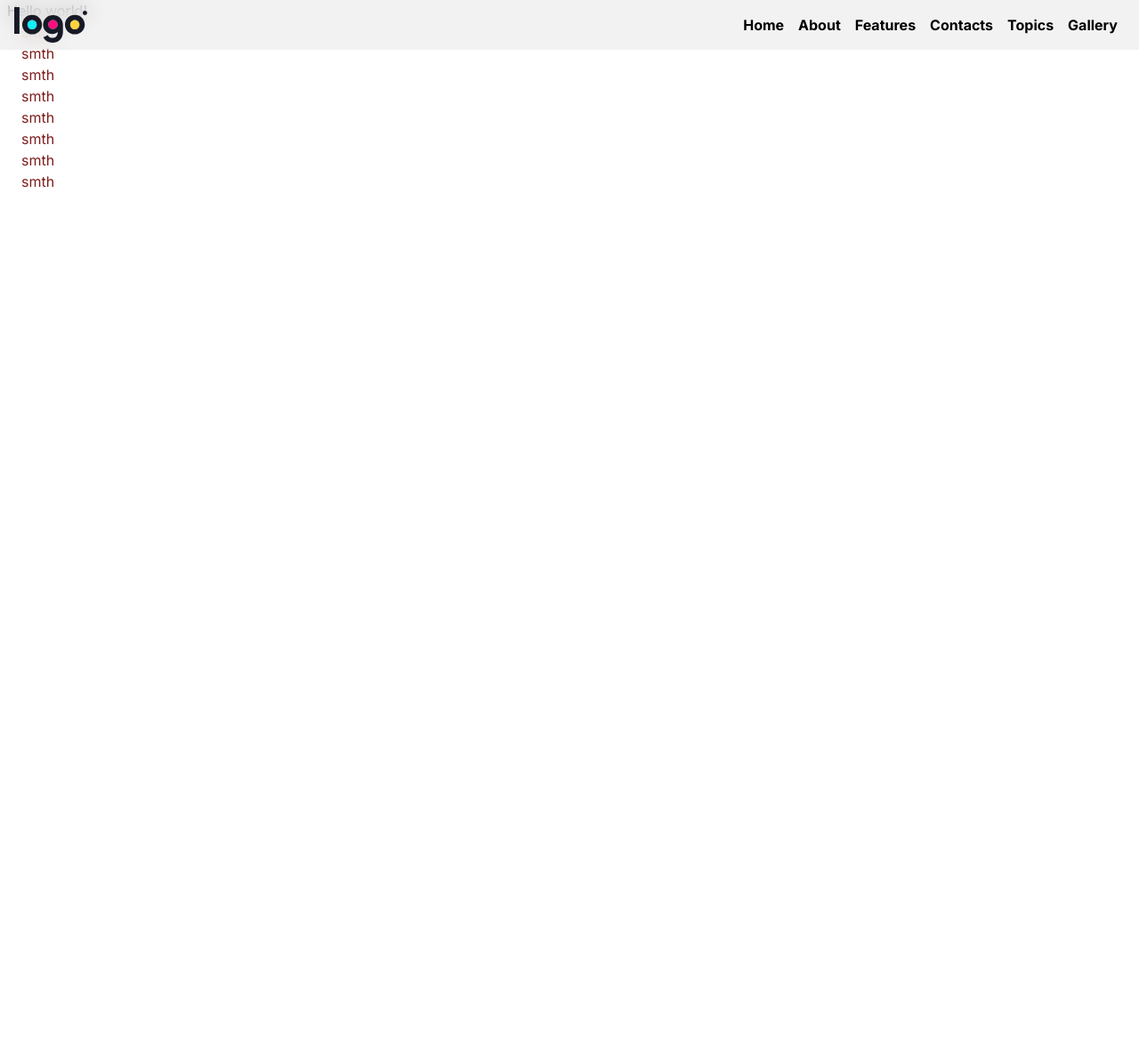
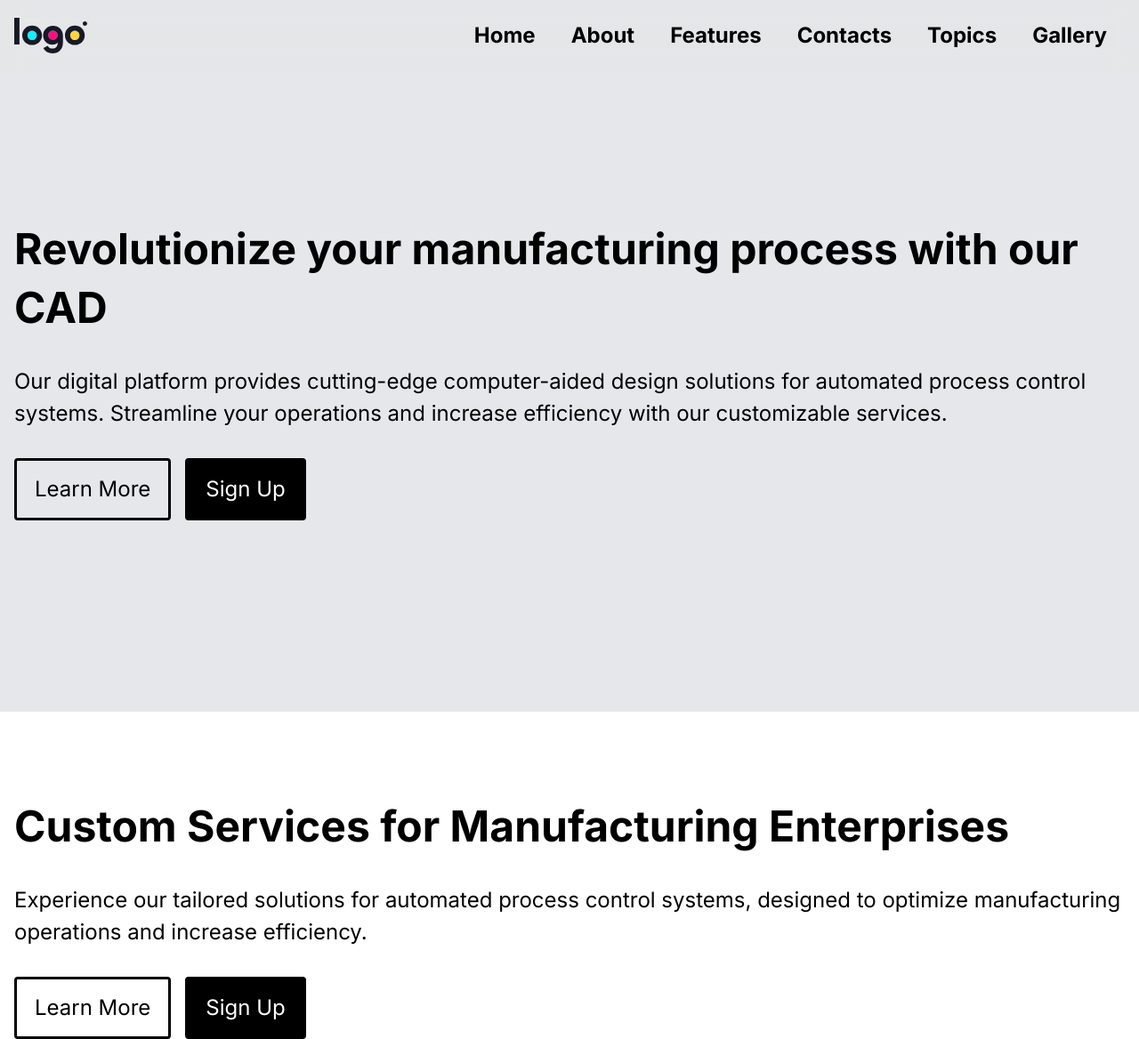
Before and after one commit to EmptyEXOT/cad-sys-for-apcs, a Next.js app in the folder client/: page /en in a window 1280 px wide. Shown: the whole page at 89% size. Before the commit the page ends 800 px from the top, so only its background shows below. Built offline with nearby package versions, Linux system fonts and the light colour scheme.

Commit message:
cover section

```diff
--- a/client/messages/en.json
+++ b/client/messages/en.json
@@ -9,5 +9,15 @@
     "contacts": "Contacts",
     "topics": "Topics",
     "gallery": "Gallery"
+  },
+  "Sections": {
+    "Cover": {
+      "title": "Revolutionize your manufacturing process with our CAD",
+      "description": "Our digital platform provides cutting-edge computer-aided design solutions for automated process control systems. Streamline your operations and increase efficiency with our customizable services.",
+      "Buttons": {
+        "learn_more": "Learn More",
+        "sign_up": "Sign Up"
+      }
+    }
   }
 }
--- a/client/messages/ru.json
+++ b/client/messages/ru.json
@@ -9,5 +9,15 @@
     "contacts": "Контакты",
     "topics": "Статьи",
     "gallery": "Галлерея"
+  },
+  "Sections": {
+    "Cover": {
+      "title": "Произведите революцию в вашем производственном процессе с помощью нашей САПР",
+      "description": "Наша цифровая платформа предоставляет передовые решения для автоматизированного проектирования систем управления технологическими процессами. Оптимизируйте свои операции и повысьте эффективность с помощью наших настраиваемых сервисов.",
+      "Buttons": {
+        "learn_more": "Подробнее...",
+        "sign_up": "Регистрация"
+      }
+    }
   }
 }
--- a/client/src/app/[locale]/page.tsx
+++ b/client/src/app/[locale]/page.tsx
@@ -1,25 +1,46 @@
 import {useTranslations} from 'next-intl'
 import Button from "@/shared/Button/Button";
-import Section from "@/shared/Section/Section";
+import Section, {BgVariant} from "@/shared/Section/Section";
 import {Sections} from "@/shared/sections/sections";
+import classNames from "classnames";
 
 export default function Home() {
-    const t = useTranslations('Index')
+    const t = useTranslations('Sections')
     return (
         <main className="">
-            <Button>{t('title')}</Button>
-            <Section id={Sections.Home}>
-                <div className={'text-red-900'}>smth</div>
-                <div className={'text-red-900'}>smth</div>
-                <div className={'text-red-900'}>smth</div>
-                <div className={'text-red-900'}>smth</div>
-                <div className={'text-red-900'}>smth</div>
-                <div className={'text-red-900'}>smth</div>
-                <div className={'text-red-900'}>smth</div>
-                <div className={'text-red-900'}>smth</div>
+            <Section isFullWidth={true} id={Sections.Home}
+                     className={classNames('pt-12 h-screen flex flex-col justify-center bg-gray-200')}>
+                <Section id={Sections.Contacts}>
+                    <div className={classNames('flex flex-col gap-8 pt-8')}>
+                        <h1 className={classNames('text-5xl font-bold leading-snug')}>
+                            {t('Cover.title')}
+                        </h1>
+                        <p className={classNames('text-2xl leading-normal')}>
+                            {t('Cover.description')}
+                        </p>
+                        <div className={classNames('flex gap-4')}>
+                            <Button border={true}>{t('Cover.Buttons.learn_more')}</Button>
+                            <Button border={true} fill={true}>{t('Cover.Buttons.sign_up')}</Button>
+                        </div>
+                    </div>
+                </Section>
+
             </Section>
-
-
+            <Section id={Sections.Feature} className={classNames('pt-24')}>
+                <div className={classNames('flex flex-col gap-8')}>
+                    <h1 className={classNames('text-5xl font-bold leading-snug')}>
+                        Custom Services for Manufacturing Enterprises
+                    </h1>
+                    <p className={classNames('text-2xl leading-normal')}>
+                        Experience our tailored solutions for automated process control systems, designed to optimize
+                        manufacturing operations and increase efficiency.
+                    </p>
+                    <div className={classNames('flex gap-4')}>
+                        <Button border={true}>Learn More</Button>
+                        <Button border={true} fill={true}>Sign Up</Button>
+                    </div>
+                </div>
+            </Section>
         </main>
     );
 }
--- a/client/src/shared/Button/Button.tsx
+++ b/client/src/shared/Button/Button.tsx
@@ -1,14 +1,19 @@
 import React, {ButtonHTMLAttributes, FC, ReactNode} from 'react';
 import classNames from "classnames";
 
-interface ButtonProps extends ButtonHTMLAttributes<HTMLButtonElement>{
+interface ButtonProps extends ButtonHTMLAttributes<HTMLButtonElement> {
     children: ReactNode;
     className?: string;
+    border?: boolean;
+    fill? : boolean;
 }
 
 const Button: FC<ButtonProps> = (props) => {
     return (
-        <button {...props} className={classNames('px-2 flex flex-col justify-center', props.className)}>
+        <button {...props}
+                className={classNames('text-2xl p-4 px-5 justify-center', props.className, props.border
+                    ? 'border-black rounded border-solid' : '',
+                    props.fill ? 'bg-black text-white' : '')}>
             {props.children}
         </button>
     );
--- a/client/src/shared/Section/Section.tsx
+++ b/client/src/shared/Section/Section.tsx
@@ -10,7 +10,7 @@ export enum BgVariant {
 }
 
 interface SectionProps {
-    classNames?: string;
+    className?: string | undefined;
     children: ReactNode;
     isFullWidth?: boolean;
     bg?: BgVariant;
@@ -19,7 +19,7 @@ interface SectionProps {
 
 const Section: FC<SectionProps> = (props) => {
     return (
-        <div id={props.id} className={classNames('mx-auto px-6', props.isFullWidth ? cls.fullWidth : 'container', props.classNames)}>
+        <div id={props.id} className={classNames('mx-auto px-4 leading-8', props.isFullWidth ? cls.fullWidth : 'container', props.className)}>
             {props.bg === BgVariant.Image ?
                 <ImagePlaceholder bgColor={ImgPlaceholderBgColor.dark} classNames={'absolute -z-10 h-screen'}/> : null}
             {props.children}
```
